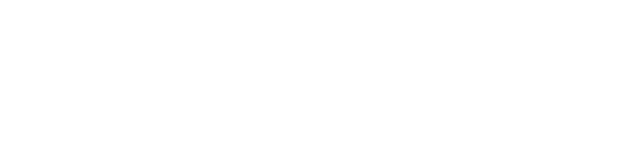
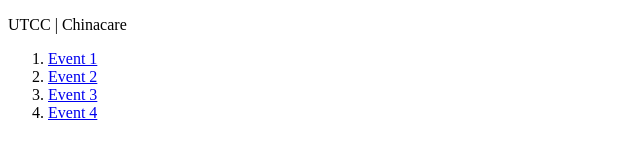
Before and after one commit to melissalsy/utcc, a plain HTML site: page index.html in a window 1280 px wide. Shown: the whole page, without its empty margins (0-640 px from the left). Drawn offline with Linux system fonts and the light colour scheme.

Commit message:
content event

```diff
--- a/index.html
+++ b/index.html
@@ -1,8 +1,28 @@
+<!DOCTYPE html>
 <html>
 <head>
-	<title>UTCC</title>
+	<title>UTCC website</title>
+	<meta charset='utf-8'>
 </head>
 <body>
-
+	<header>
+		<p>UTCC | Chinacare </p>
+	</header>
+	<main>
+		<ol>
+			<li>
+				<a href="#">Event 1</a>
+			</li>
+			<li>
+				<a href="#">Event 2</a>
+			</li>
+			<li>
+				<a href="#">Event 3</a>
+			</li>
+			<li>
+				<a href="#">Event 4</a>
+			</li>
+		</ol>
+	</main>
 </body>
 </html>
```
